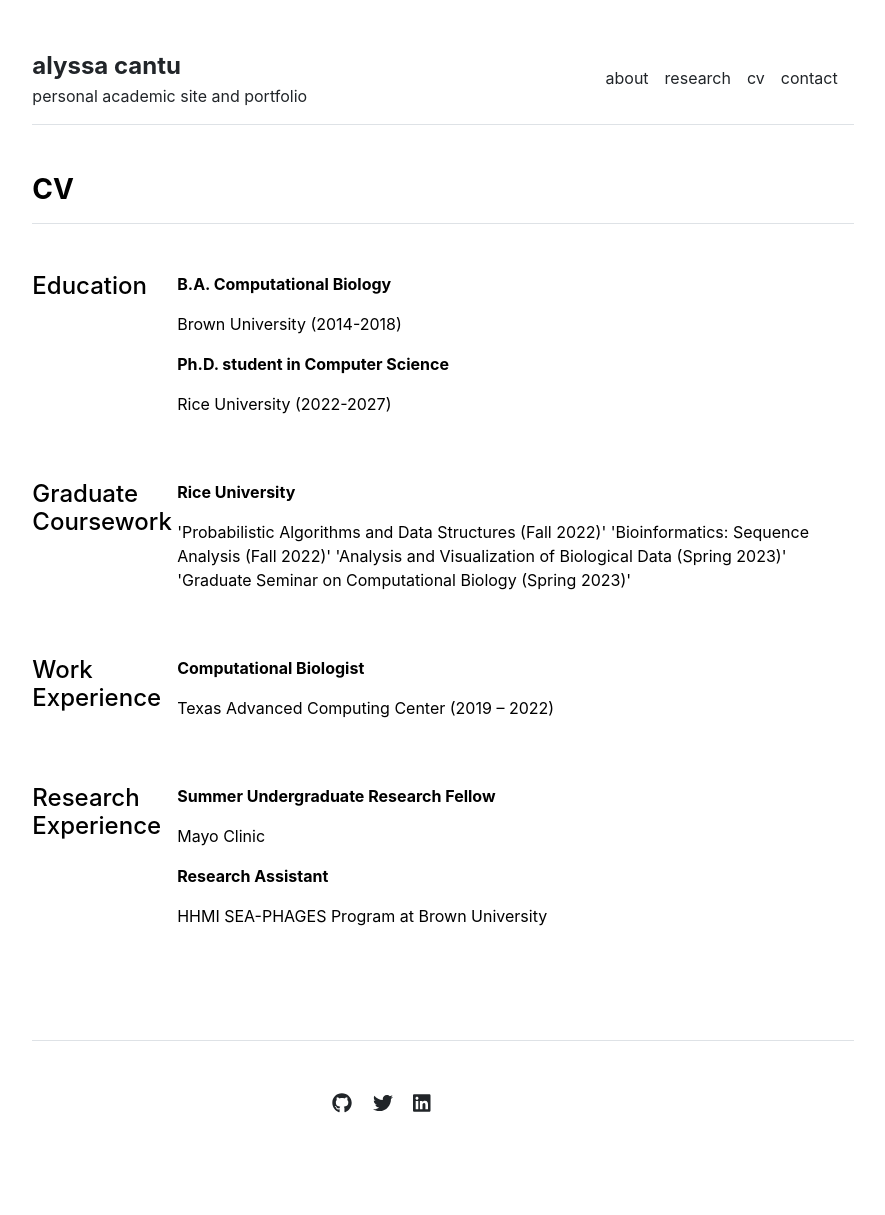
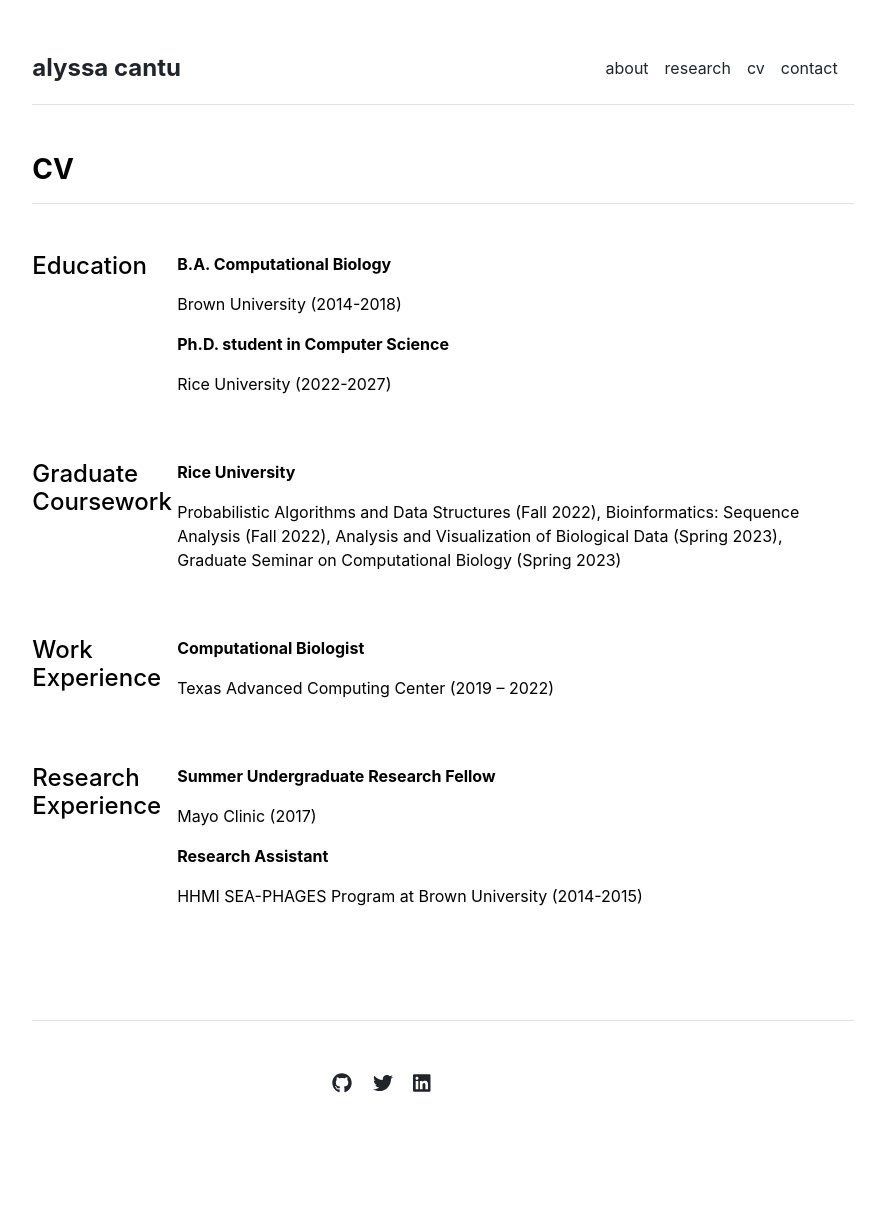
Before and after one commit to ancantu/ancantu.github.io, a Jekyll site: the page built from cv.md, in a window 1280 px wide. Shown: the whole page, without its empty margins (197-1082 px from the left). Built offline with Jekyll 4.4.1, drawn with Linux system fonts in a browser that asks for light colours.

Commit message:
update site pages and information

```diff
--- a/_config.yml
+++ b/_config.yml
@@ -1,4 +1,4 @@
 url: "https://ancantu.github.io" # the base hostname & protocol for your site, e.g. http://example.com
 baseurl: "" # the subpath of your site, e.g. /blog
 title: "alyssa cantu" # the name of your site, e.g. ACME Corp.
-description: "personal academic site and portfolio"
+description: ""
--- a/_data/cv/research-experience.yml
+++ b/_data/cv/research-experience.yml
@@ -1,5 +1,5 @@
 - title: Summer Undergraduate Research Fellow
-  description: 'Mayo Clinic'
+  description: 'Mayo Clinic (2017)'
 
 - title: 'Research Assistant'
-  description: 'HHMI SEA-PHAGES Program at Brown University'
+  description: 'HHMI SEA-PHAGES Program at Brown University (2014-2015)'
--- a/_data/settings.yml
+++ b/_data/settings.yml
@@ -18,5 +18,5 @@ social:
 - {icon: 'twitter', link: 'https://twitter.com/_ancan2'}
 - {icon: 'linkedin', link: 'https://linkedin.com/in/ancantu33'}
 
-contact:
-- {name: 'Alyssa Cantu', title: 'PhD student', department: 'Computer Science', institution: 'Rice University', institution_address: '6100 Main Street, Houston, TX', email: 'anc5@rice.edu', office: 'DH 3037', image: 'assets/img/anc.jpg'}
+contacts:
+- {name: 'Alyssa Cantu', title: 'PhD student', department: 'Computer Science', institution: 'Rice University', institution_address: '6100 Main Street, Houston, TX', email: 'anc5@rice.edu', office: 'DH 3037', image: 'assets/img/contact.jpg'}
--- a/_layouts/home.html
+++ b/_layouts/home.html
@@ -4,7 +4,7 @@ layout: default
 
 <div class="row g-5 mb-5">
   <div class="col-md-6">
-    <h3 class="fw-bold">Welcome</h3>
+    <h3 class="fw-bold">Welcome!</h3>
     {{ content }}
   </div>
   <div class="col-md-6">
```
Also changed, not shown: _data/cv/graduate-coursework.yml (+4 -4 lines), _posts/2021-08-17-nsf-fellowship.md (added, +8 -0 lines), _posts/2022-02-22-k2-fellowship.md (added, +8 -0 lines), _posts/2022-09-23-engn-fellowship.md (added, +6 -0 lines), 2 other files.
